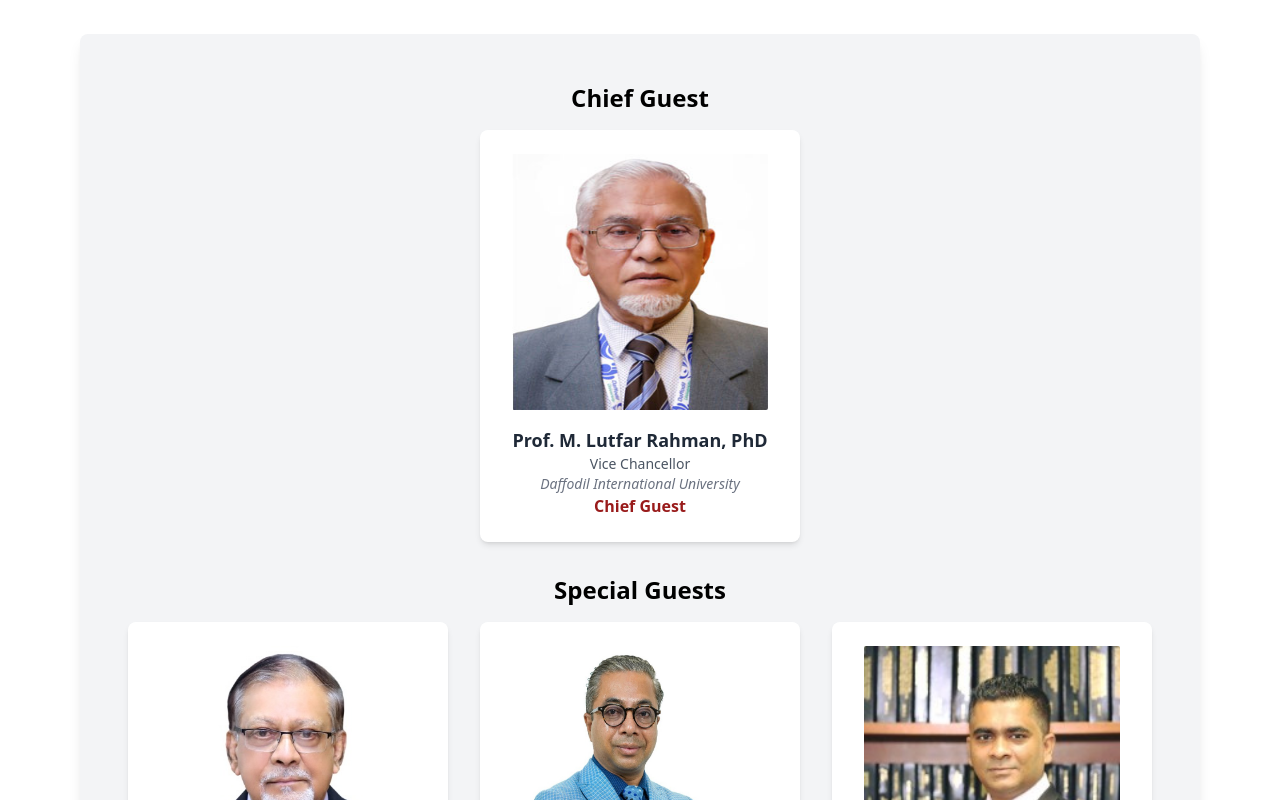
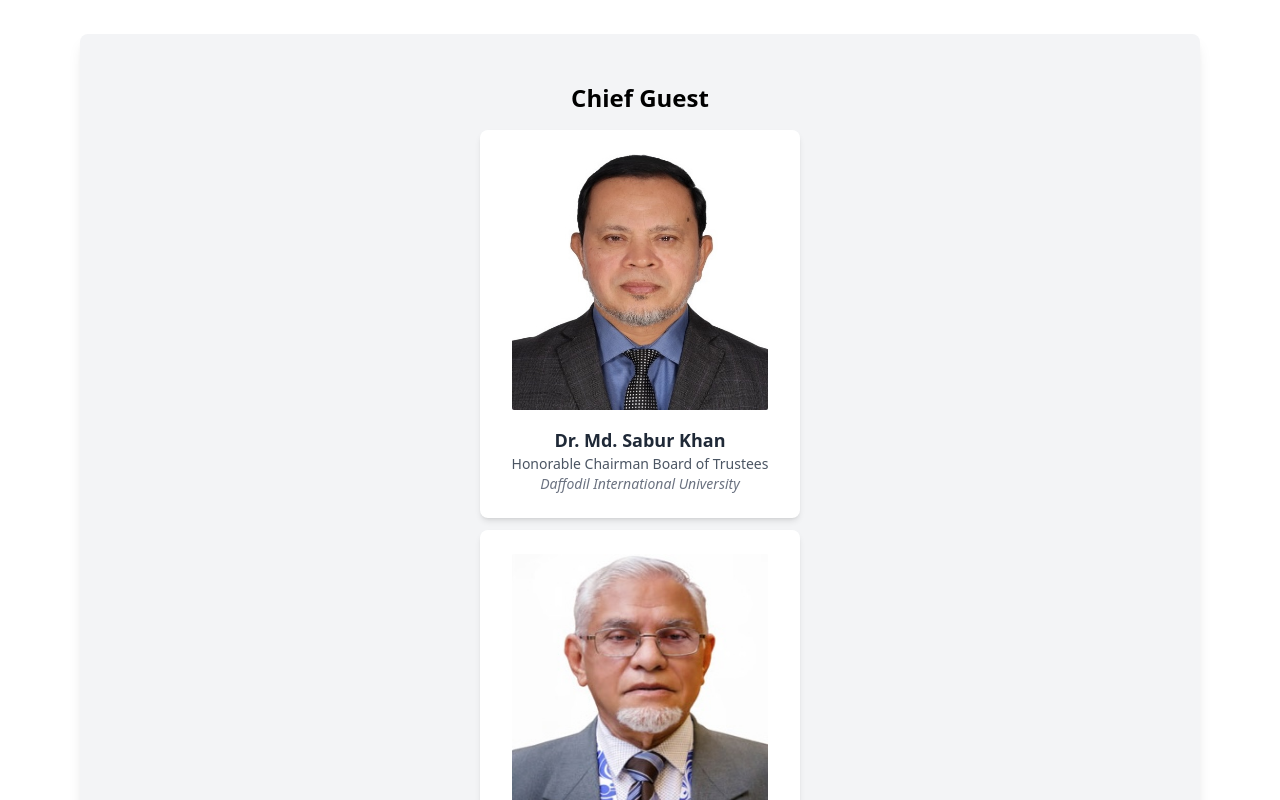
Before and after one commit to Y3ASIN/datascience-summit, a Next.js app: page / in a window 1280 px wide. Shown: the part 2360-3160 px from the top of the page. Built offline with nearby package versions, Linux system fonts and the light colour scheme.

Commit message:
Added: Chairman as a guest.

```diff
--- a/components/GuestCard.tsx
+++ b/components/GuestCard.tsx
@@ -8,15 +8,15 @@ interface Props {
 }
 
 const GuestCard: React.FC<Props> = ({ guest }) => {
-  const { name, img, designation, organization, category } = guest;
+  const { name, img, designation, organization } = guest;
 
   return (
     <div className="h-94 w-80 rounded-lg bg-white p-6 text-center shadow-md">
       <div className="mb-4 flex justify-center">
         <Image
           src={img}
-          width={300}
-          height={300}
+          width={330}
+          height={350}
           alt={name}
           className="object-fit h-64 w-64 rounded-sm"
         />
@@ -25,7 +25,7 @@ const GuestCard: React.FC<Props> = ({ guest }) => {
         <h3 className="text-lg font-semibold text-gray-800">{name}</h3>
         <p className="text-sm text-gray-600">{designation}</p>
         <p className="text-sm italic text-gray-500">{organization}</p>
-        {category === "chief" && (
+        {/* {category === "chief" && (
           <p className="font-bold text-red-800">Chief Guest</p>
         )}
         {category === "special" && (
@@ -33,7 +33,7 @@ const GuestCard: React.FC<Props> = ({ guest }) => {
         )}
         {category === "guest" && (
           <p className="font-bold text-green-500">Guest</p>
-        )}
+        )} */}
       </div>
     </div>
   );
--- a/components/GuestList.tsx
+++ b/components/GuestList.tsx
@@ -4,6 +4,7 @@ import GuestCard from "./GuestCard";
 import { guests } from "@/constants";
 
 const GuestList: React.FC = () => {
+  const chairman = guests.filter((guest) => guest.category === "chairman");
   const chiefGuests = guests.filter((guest) => guest.category === "chief");
   const specialGuests = guests.filter((guest) => guest.category === "special");
   // const regularGuests = guests.filter((guest) => guest.category === "guest");
@@ -11,6 +12,12 @@ const GuestList: React.FC = () => {
   return (
     <div className="container mx-auto flex flex-col items-center justify-center p-4">
       <h2 className="mb-4 text-2xl font-bold">Chief Guest</h2>
+      <div className="mb-3 flex justify-center gap-4">
+        {chairman.map((guest) => (
+          <GuestCard key={guest.name} guest={guest} />
+        ))}
+      </div>
+      {/* <h2 className="mb-4 text-2xl font-bold">Chief Guest</h2> */}
       <div className="flex flex-wrap gap-4">
         {chiefGuests.map((guest) => (
           <GuestCard key={guest.name} guest={guest} />
--- a/constants/index.ts
+++ b/constants/index.ts
@@ -137,6 +137,13 @@ export const summits: Summit[] = [
 ];
 
 export const guests: Guest[] = [
+  {
+    name: "Dr. Md. Sabur Khan",
+    img: "/guests/Sabur Khan.jpg",
+    designation: "Honorable Chairman Board of Trustees",
+    organization: "Daffodil International University",
+    category: "chairman",
+  },
   {
     name: "Prof. M. Lutfar Rahman, PhD",
     img: "/guests/vc.jpg",
--- a/constants/types.ts
+++ b/constants/types.ts
@@ -18,7 +18,7 @@ export interface Guest {
   img: string;
   designation: string;
   organization: string;
-  category: "chief" | "special" | "guest";
+  category: "chairman" | "chief" | "special" | "guest";
 }
 
 export interface EventFeaturing {
```
Also changed, not shown: public/guests/Sabur Khan.jpg (added), public/guests/vc.jpg.
